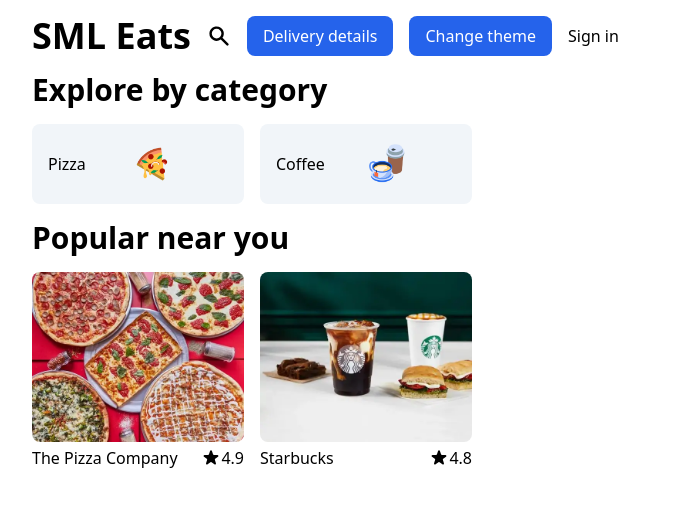
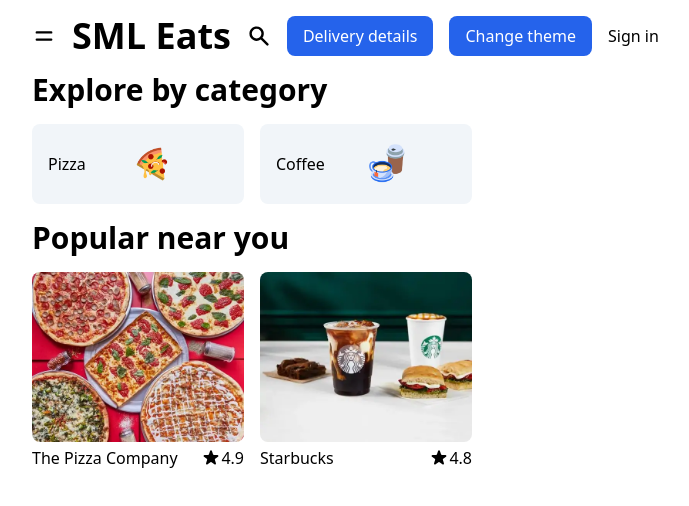
Before and after one commit to shamwela/sml-eats, a Next.js app: page / in a window 1280 px wide. Shown: the top 506 px of the page, without its empty margins (160-849 px from the left). Built offline with nearby package versions, Linux system fonts and the light colour scheme; no server answers.

Commit message:
Improve navigation

```diff
--- a/components/Navigation.tsx
+++ b/components/Navigation.tsx
@@ -5,6 +5,7 @@ import type { CartItem } from 'types/cartItem'
 import Link from 'next/link'
 import { useRouter } from 'next/router'
 import { useTheme } from 'next-themes'
+import { MenuAlt4Icon, XIcon } from '@heroicons/react/solid'
 
 type NavigationProps = {
   cart: CartItem[]
@@ -33,10 +34,22 @@ const Navigation = ({ cart }: NavigationProps) => {
   }
 
   const [user] = useAuthState(auth)
+  const [showMenu, setShowMenu] = useState(false)
 
   return (
     <nav className='top-0 z-10 bg-white py-4 dark:bg-gray-900 md:sticky'>
       <div className='mx-auto flex max-w-4xl flex-wrap items-center gap-x-4 gap-y-2'>
+        <MenuAlt4Icon onClick={() => setShowMenu(true)} />
+        {showMenu && (
+          <div className='fixed inset-0 bg-gray-900 z-20 p-4 flex flex-col gap-y-4'>
+            <XIcon onClick={() => setShowMenu(false)} />
+
+            <Link href='/profile'>
+              <a>Profile</a>
+            </Link>
+          </div>
+        )}
+
         <Link href='/'>
           <a className='text-xl font-bold md:text-4xl'>SML Eats</a>
         </Link>
--- a/package.json
+++ b/package.json
@@ -8,6 +8,7 @@
     "lint": "next lint"
   },
   "dependencies": {
+    "@heroicons/react": "^1.0.6",
     "firebase": "^9.6.8",
     "next": "^12.1.0",
     "next-themes": "^0.1.1",
--- a/styles/globals.css
+++ b/styles/globals.css
@@ -65,6 +65,7 @@
 
   svg {
     fill: currentColor;
+    @apply w-6;
   }
 
   input[type='radio'],
```
Also changed, not shown: 1 other file (tests, documents, lock files or other folders).
